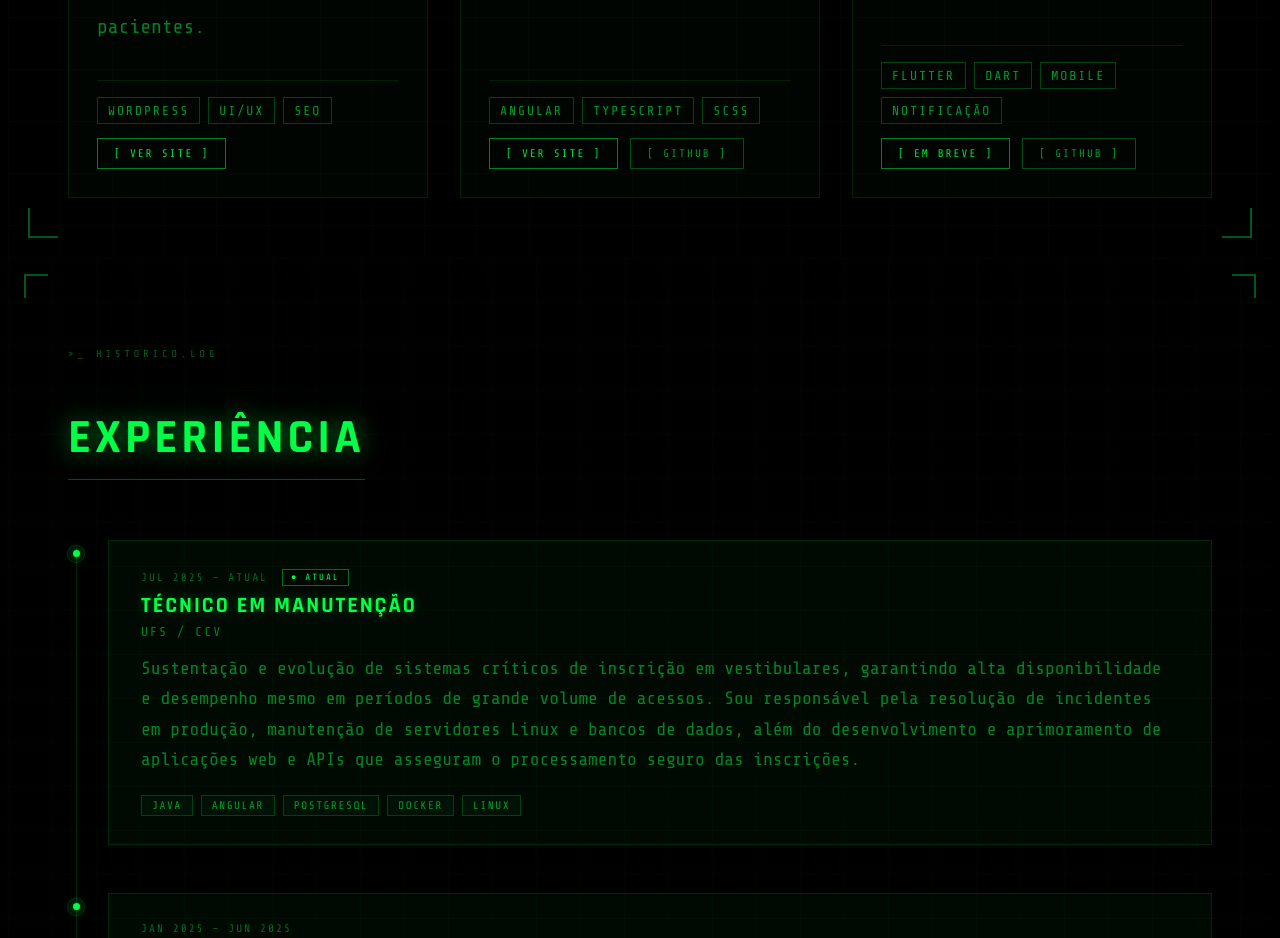
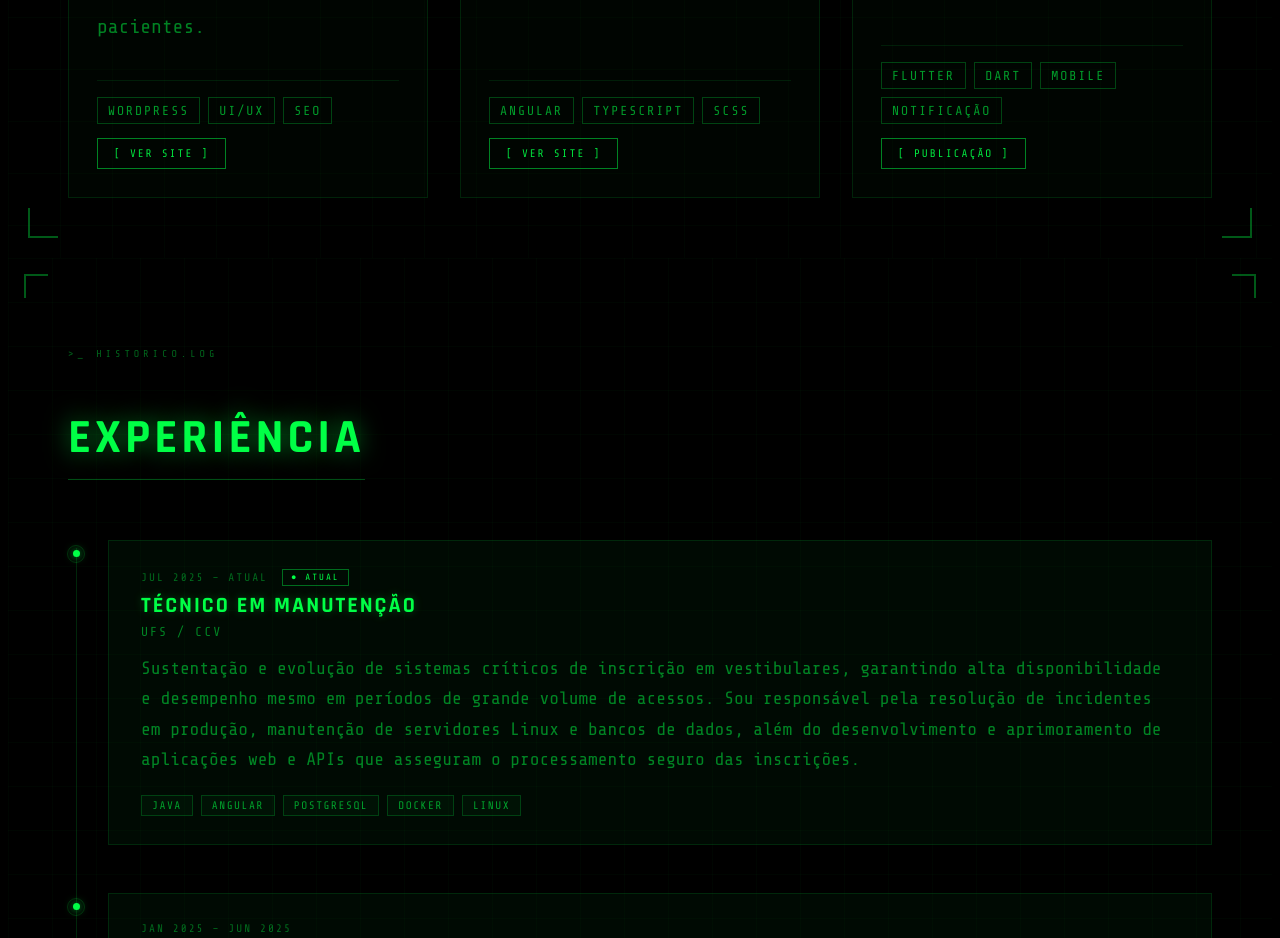
Before and after one commit to Jg4lves/portfolio, an Angular app: page /home in a window 1280 px wide. Shown: the part 2900-3838 px from the top of the page. Built offline with nearby package versions, Linux system fonts and the light colour scheme.

Commit message:
chore(projects): remove github link

```diff
--- a/src/app/features/home/components/projects/projects.component.ts
+++ b/src/app/features/home/components/projects/projects.component.ts
@@ -40,7 +40,7 @@ export class ProjectsComponent {
       tags: ['Angular', 'TypeScript', 'SCSS'],
       liveUrl: 'https://cruzeiro-astra.vercel.app',
       liveLabel: 'Ver site',
-      githubUrl: 'https://github.com/jg4lves',
+     /*  githubUrl: 'https://github.com/jg4lves', */
     },
     {
       id: 'app',
@@ -48,9 +48,9 @@ export class ProjectsComponent {
       desc: 'App de notificação de remédios com alertas personalizáveis.',
       previewClass: 'preview-app',
       tags: ['Flutter', 'Dart', 'Mobile', 'Notificação'],
-      liveUrl: '',
-      liveLabel: 'Em breve',
-      githubUrl: 'https://github.com/jg4lves',
+      liveUrl: 'https://www.linkedin.com/posts/jgalves_flutter-mobiledev-figma-ugcPost-7404268350098522112-IpFd?utm_source=share&utm_medium=member_desktop&rcm=ACoAADnO8HoBkCGsHs73Jey_XhU5vSGcUL0yyxc',
+      liveLabel: 'Publicação',
+      /* githubUrl: 'https://github.com/jg4lves', */
     },
   ];
 }
```
